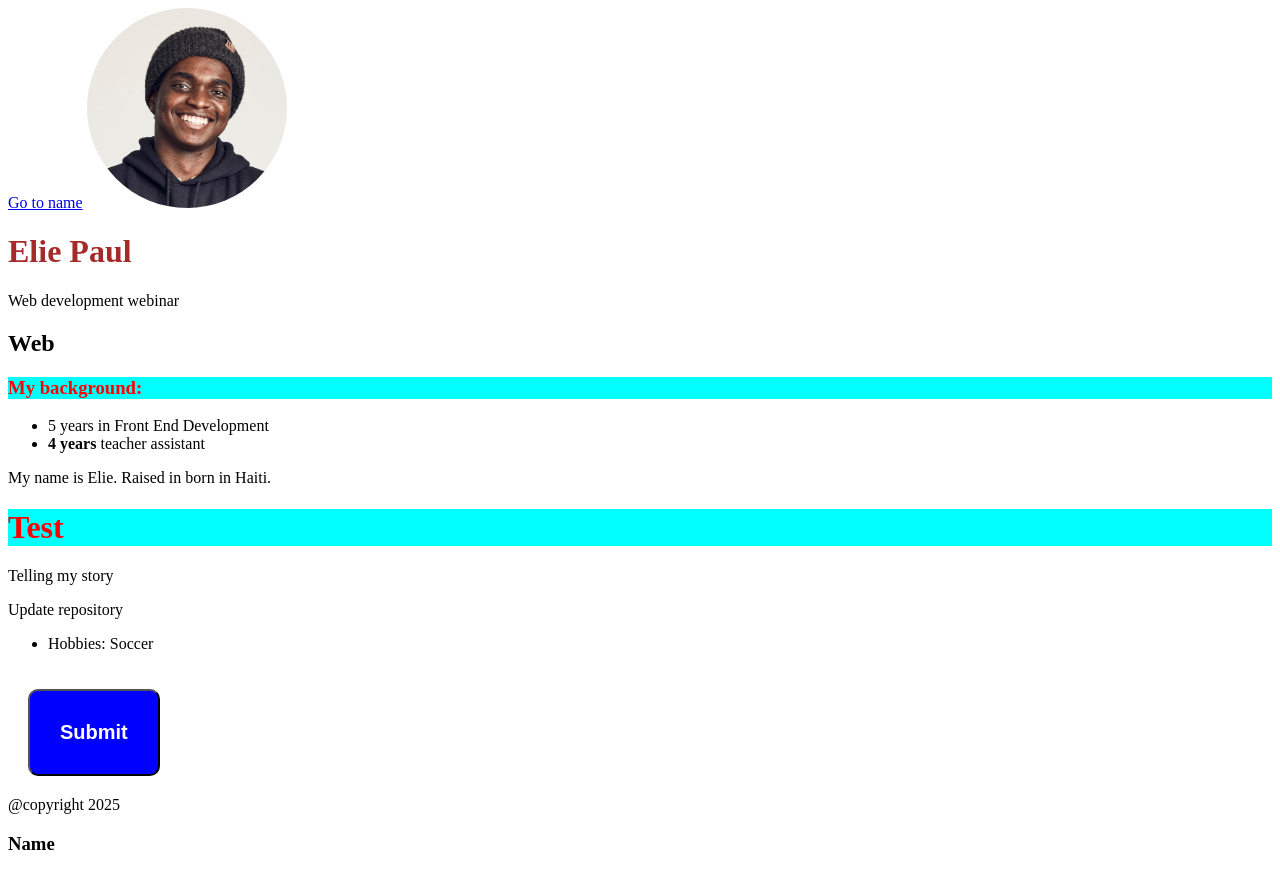
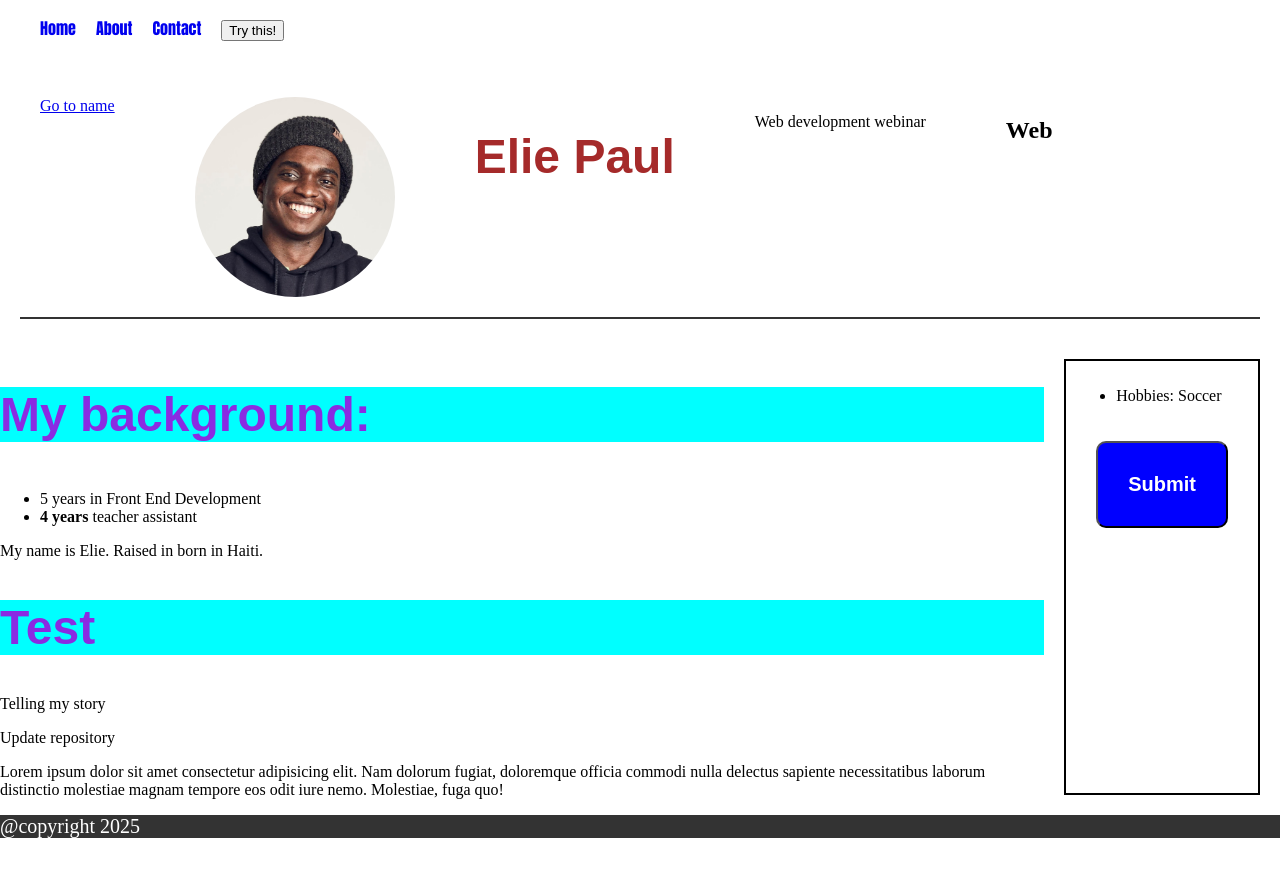
Before and after one commit to EliePaulDev/profile-page-webinar, a plain HTML site: page index.html in a window 1280 px wide. After the commit the page ends 838 px from the top, so only its background shows below. Drawn offline with Linux system fonts and the light colour scheme.

Commit message:
Merge conflict resolve

```diff
--- a/index.html
+++ b/index.html
@@ -6,16 +6,26 @@
         <meta name="keywords" content="profile, web, development">
         <title>Elie Paul</title>
         <link rel="stylesheet" href="style.css">
+
     </head>
     <body>
+        <nav class="menu">
+            <ul>
+                <li><a href="#">Home</a></li>
+                <li><a href="#about">About</a></li>
+                <li><a href="#contact">Contact</a></li>
+                <li><button>Try this!</button></li>
+            </ul>
+        </nav>
         <header class="bio-header">
             <a href="#name2">Go to name</a>
             <img src="Marco.jpg" width="200" height="200">
             <h1 id="name" class="title">Elie Paul</h1>
             <p> Web development webinar</p>
             <h2>Web</h2>
-        </header>
-        <main>
+    </header>
+        <main class="content">
+        <section>
             <h3 class="title">My background: </h3>
             <ul>
                 <li><span>5 years</span> in Front End Development</li>
@@ -30,16 +40,21 @@
                 Telling my story
             </article>
             <p> Update repository </p>
-        </main>
+            <section id="about">
+                <p>Lorem ipsum dolor sit amet consectetur adipisicing elit. Nam dolorum fugiat, doloremque officia commodi nulla delectus sapiente necessitatibus laborum distinctio molestiae magnam tempore eos odit iure nemo. Molestiae, fuga quo!</p>
+            </section>
+        </section>
+
         <aside>
             <ul>
                 <li>Hobbies: Soccer</li>
             </ul>
-            <button class="btn">Submit</button>
+
+            <button class="btn"> Submit </button>
         </aside>
+        </main>
         <footer>
             @copyright 2025
-            <h3 id="name2"> Name </h3>
         </footer>
     </body>
 </html>
--- a/style.css
+++ b/style.css
@@ -1,36 +1,51 @@
-/*
-selector {
-    properties: value;
+html {
+    margin: 0
 }
-*/
 
-/*
-    Selector
-        p, h1, h3, div, main
-        #name
-        .bio-header
 
-    Properties
-        width
-        height
-        color
-        background-color
-        font-size
+body {
+    margin: 0;
+    font-size: 16px;
+}
 
-    Values
-        width: 200px
+.menu {
+    display: flex;
 
-    Units
-        px -> pixels
-        cm -> centimers
-        em -> relative to the parent element
-        rem -> relative to the root (html)
+    ul {
+        display: flex;
+        font-family:Impact, Haettenschweiler, 'Arial Narrow Bold', sans-serif;
+        font-weight: 500;
+        gap: 20px;
 
-*/
+        li {
+            list-style: none;
+        }
+
+        li a {
+          text-decoration: none;
+        }
+    }
+}
+
+.bio-header {
+    margin: 20px;
+    padding: 20px;
+    display: flex;
+    gap: 5em;
+    border-bottom: 2px solid #333333;
+}
 
 .title {
-    color: red;
+
     background-color: aqua;
+    color: blueviolet;
+    font-family:Arial, Helvetica, sans-serif;
+    font-weight: 900;
+    font-size: 48px;
+}
+
+#name2 {
+    color: blue;
 }
 
 #name {
@@ -39,16 +54,33 @@ selector {
 }
 
 
+
 img {
     width: 200;
     height: 200;
     border-radius: 50%;
-    box-shadow:;
+}
+
+#profile-picture {
+    border-radius: 50%;
+    width: 200px;
+    height: 200px;
+}
+
+aside {
+    border: 2px solid black;
+    margin: 20px;
+    padding: 10px;
+}
+
+.content {
+    display: flex;
 }
 
 .btn {
     background-color: blue;
     color: white;
+
     font-size: 20px;
     font-weight: 600;
     padding: 30px;
@@ -59,4 +91,12 @@ img {
         background-color: white;
         color: black;
     }
+
+
 }
+
+footer {
+    background-color: #333333;
+    color: white;
+    font-size: 20px;
+}
```
